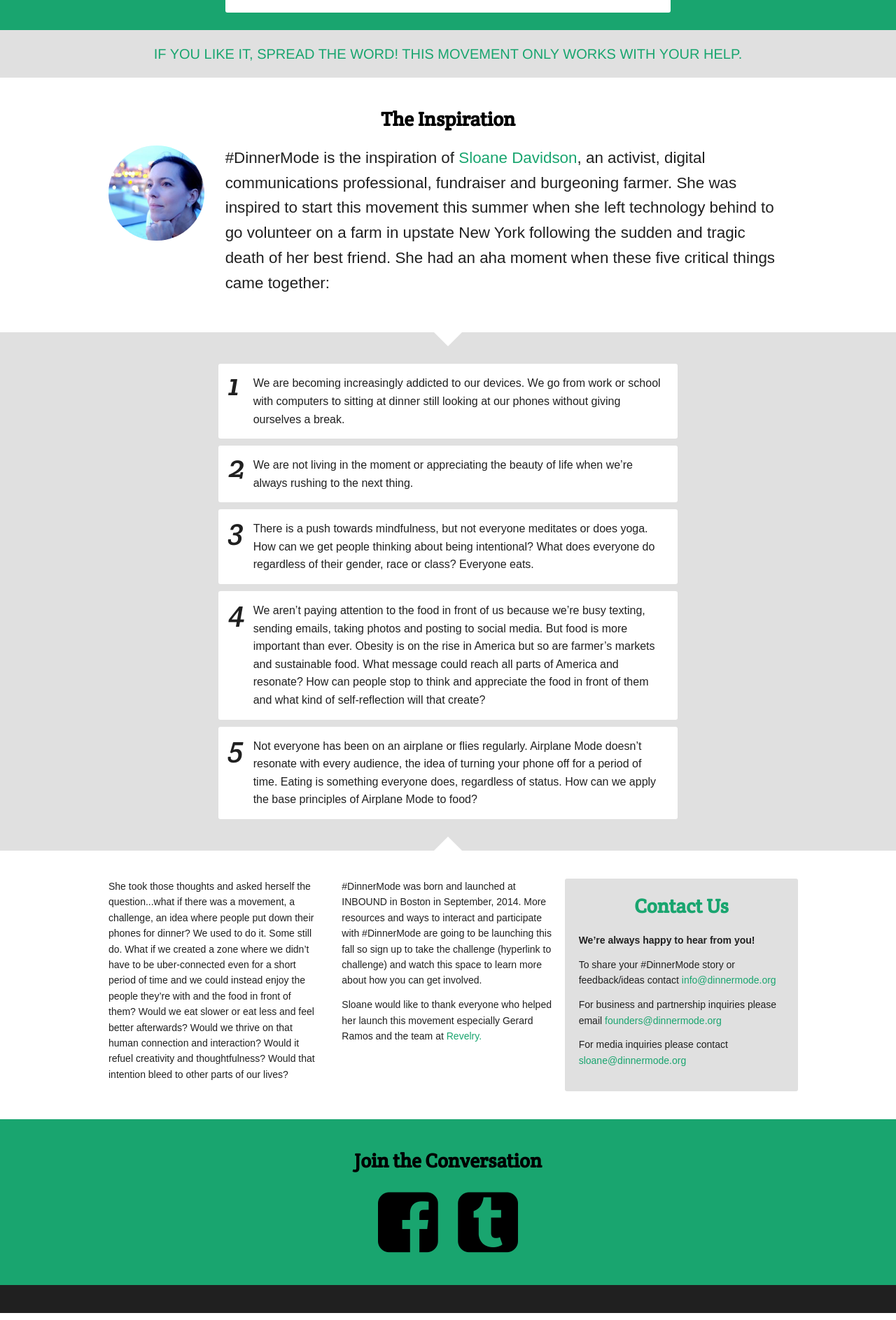
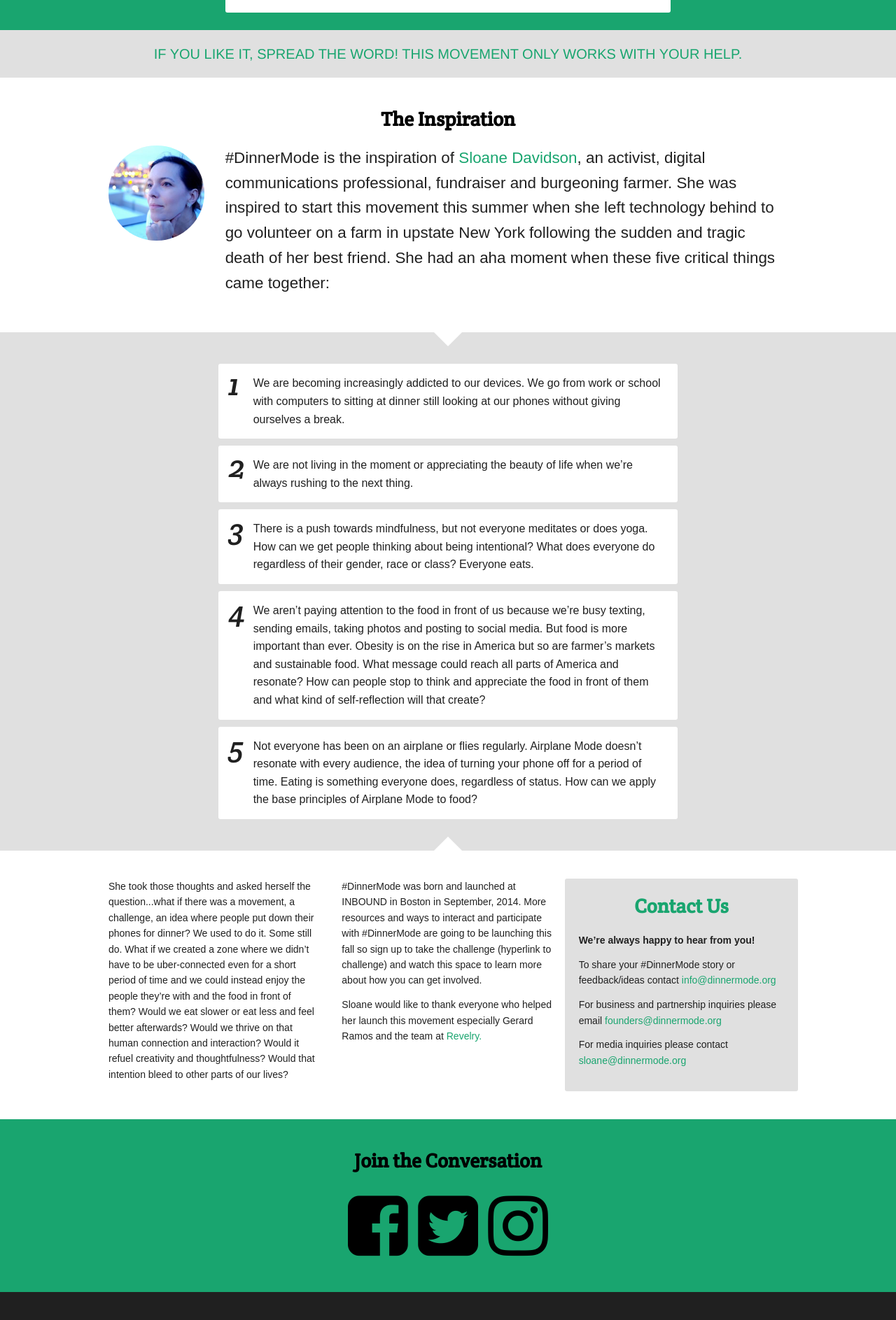
Before and after one commit to DinnerMode/dinnermode.github.io, a Jekyll site: the page built from index.html, in a window 1280 px wide. Shown: the part 1339-3226 px from the top of the page at 70% size. Built offline with Jekyll 4.4.1, drawn with Linux system fonts in a browser that asks for light colours; nearby versions of some CDN libraries; some web fonts are replaced; comment, search, counter and statistics services are not loaded.

Commit message:
instagram icon + link in footer

```diff
--- a/_sass/_dinner.scss
+++ b/_sass/_dinner.scss
@@ -497,10 +497,11 @@ nav {
   .Social-links {
     display: block;
     margin: 0 auto;
-    max-width: 20rem;
+    text-align: center;
   }
   a.Social-link {
-    display: block;
+    display: inline-block;
+    padding: .5rem;
     i {
       color: black;
       font-size: 10rem;
--- a/index.html
+++ b/index.html
@@ -98,8 +98,9 @@ layout: default
   <div class="Content columns small-12 medium-10 medium-centered">
     <h2>Join the Conversation</h2>
       <div class="Social-links">
-        <a href="#" target="_blank" class="Social-link u-left"><i class="fa fa-facebook-square"></i></a>
-        <a href="#" target="_blank" class="Social-link u-right"><i class="fa fa-tumblr-square"></i></a>
+        <a href="https://www.facebook.com/dinnermode" target="_blank" class="Social-link"><i class="fa fa-facebook-square"></i></a>
+        <a href="https://twitter.com/DinnerMode" target="_blank" class="Social-link"><i class="fa fa-twitter-square"></i></a>
+        <a href="http://instagram.com/dinnermode" target="_blank" class="Social-link"><i class="fa fa-instagram"></i></a>
       </div>
     </div>
   </div>
```
